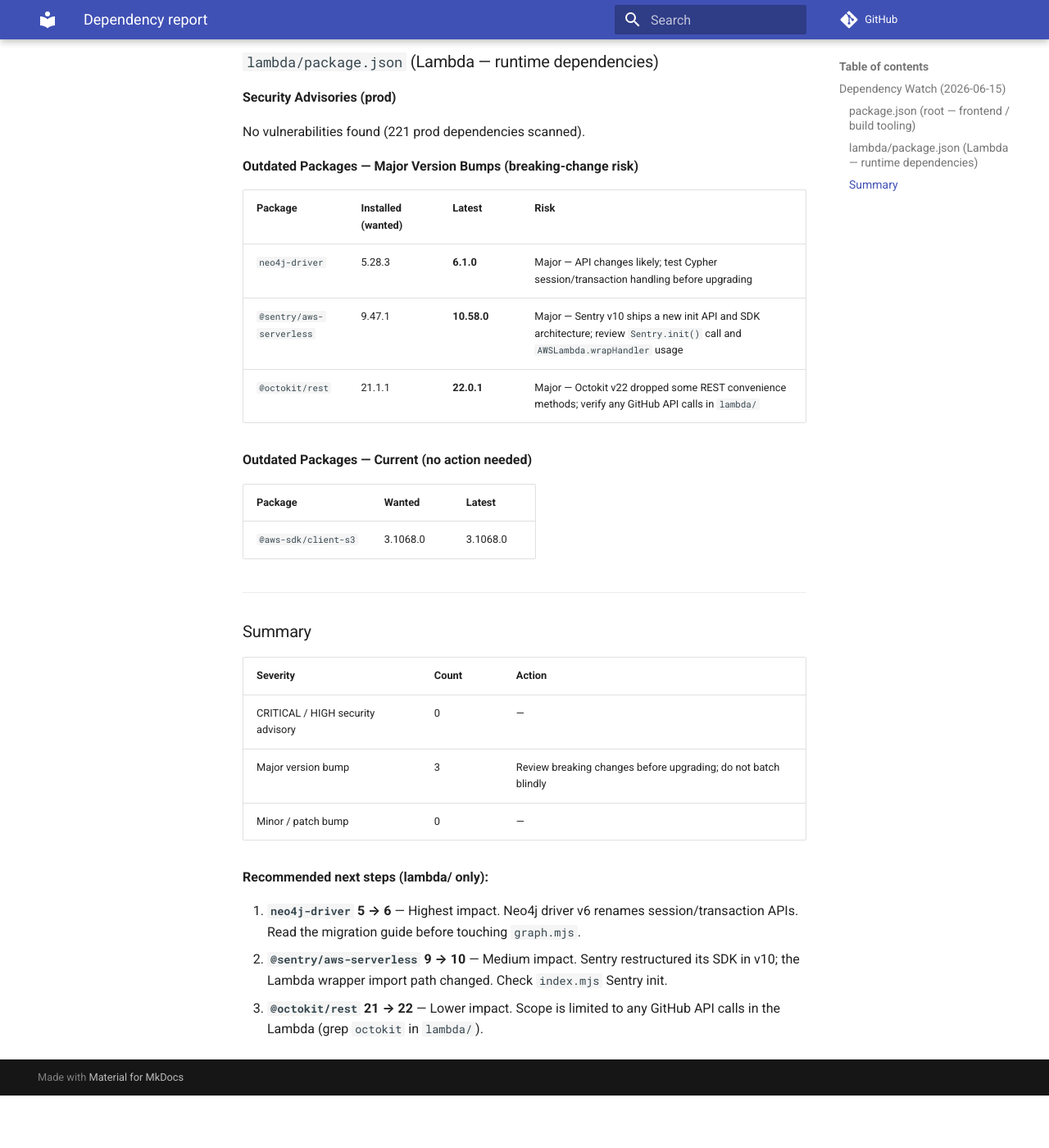
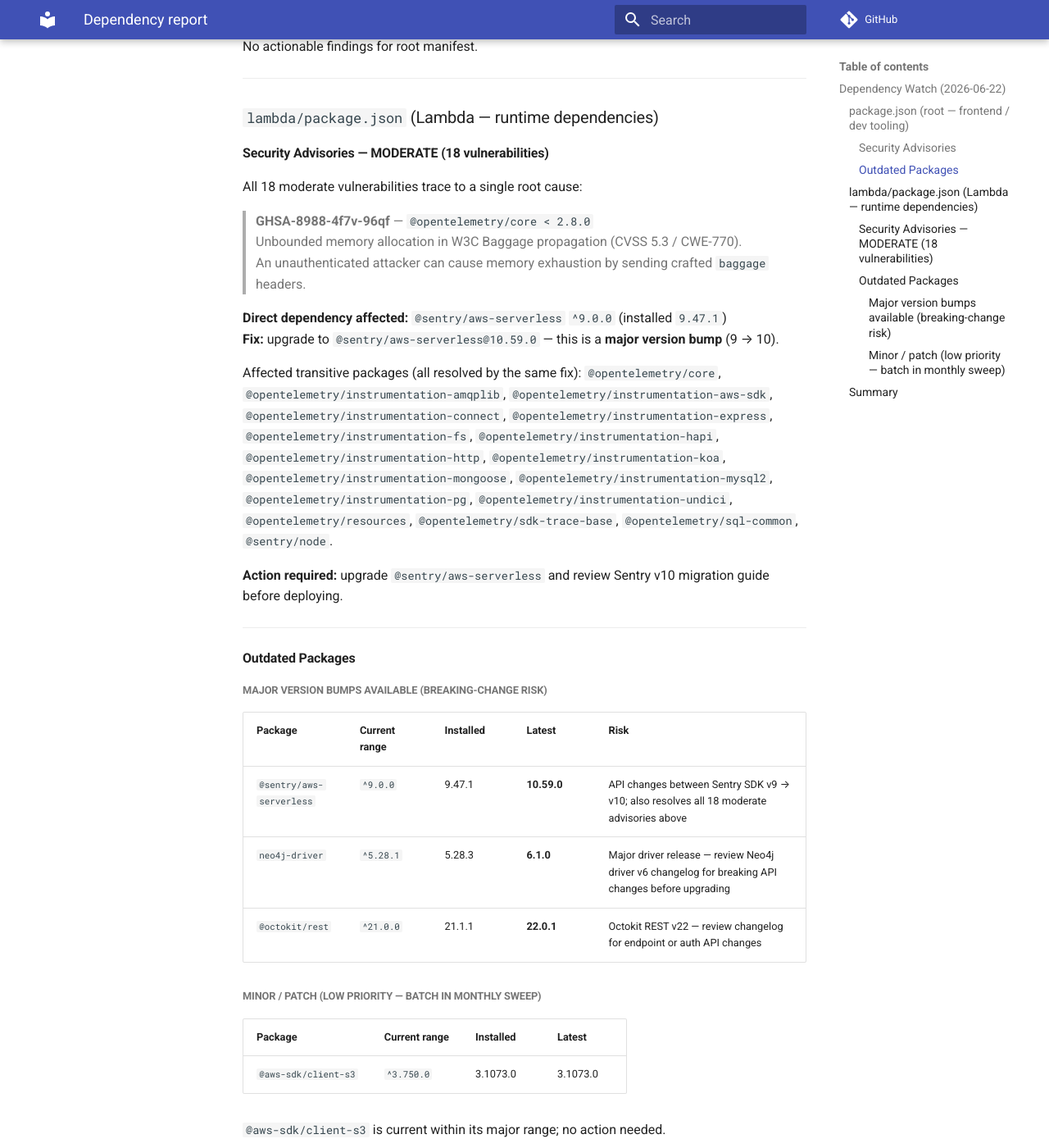
Before and after one commit to jaetill/carto, an MkDocs documentation site: the page built from docs/dependency-report.md, in a window 1280 px wide and 1400 px high, scrolled down 729 px. Shown: the whole window at 82% size. Built offline with MkDocs 1.6.1 and Material for MkDocs 9.7.7, drawn with Linux system fonts in a browser that asks for light colours; comment, search, counter and statistics services are not loaded; before the commit the page ends 2065 px from its top, so only the background shows below that; some of the changed text lies outside the part shown.

Commit message:
dep-watch: weekly report 2026-06-22

```diff
--- a/docs/dependency-report.md
+++ b/docs/dependency-report.md
@@ -1,57 +1,77 @@
-## Dependency Watch (2026-06-15)
+## Dependency Watch (2026-06-22)
 
 ---
 
-### `package.json` (root — frontend / build tooling)
+### `package.json` (root — frontend / dev tooling)
 
-**Security Advisories (prod)**
+#### Security Advisories
+No vulnerabilities found (0 prod, 0 total).
 
-No vulnerabilities found (21 prod dependencies scanned).
+#### Outdated Packages
+All prod dependencies resolve to their latest published versions within the declared semver ranges. No updates required.
 
-**Outdated Packages**
+| Package | Current range | Installed | Latest |
+|---|---|---|---|
+| `@sentry/browser` | `^10.53.1` | 10.59.0 | 10.59.0 |
+| `cytoscape` | `^3.31.0` | 3.34.0 | 3.34.0 |
+| `jszip` | `^3.10.1` | 3.10.1 | 3.10.1 |
 
-All production dependencies are current (installed version matches `wanted` and `latest`).
-
-| Package | Wanted | Latest | Change |
-|---|---|---|---|
-| `@sentry/browser` | 10.58.0 | 10.58.0 | ✓ current |
-| `cytoscape` | 3.34.0 | 3.34.0 | ✓ current |
-| `jszip` | 3.10.1 | 3.10.1 | ✓ current |
+No actionable findings for root manifest.
 
 ---
 
 ### `lambda/package.json` (Lambda — runtime dependencies)
 
-**Security Advisories (prod)**
+#### Security Advisories — MODERATE (18 vulnerabilities)
 
-No vulnerabilities found (221 prod dependencies scanned).
+All 18 moderate vulnerabilities trace to a single root cause:
 
-**Outdated Packages — Major Version Bumps (breaking-change risk)**
+> **GHSA-8988-4f7v-96qf** — `@opentelemetry/core < 2.8.0`
+> Unbounded memory allocation in W3C Baggage propagation (CVSS 5.3 / CWE-770).
+> An unauthenticated attacker can cause memory exhaustion by sending crafted `baggage` headers.
 
-| Package | Installed (wanted) | Latest | Risk |
+**Direct dependency affected:** `@sentry/aws-serverless` `^9.0.0` (installed `9.47.1`)
+**Fix:** upgrade to `@sentry/aws-serverless@10.59.0` — this is a **major version bump** (9 → 10).
+
+Affected transitive packages (all resolved by the same fix):
+`@opentelemetry/core`, `@opentelemetry/instrumentation-amqplib`,
+`@opentelemetry/instrumentation-aws-sdk`, `@opentelemetry/instrumentation-connect`,
+`@opentelemetry/instrumentation-express`, `@opentelemetry/instrumentation-fs`,
+`@opentelemetry/instrumentation-hapi`, `@opentelemetry/instrumentation-http`,
+`@opentelemetry/instrumentation-koa`, `@opentelemetry/instrumentation-mongoose`,
+`@opentelemetry/instrumentation-mysql2`, `@opentelemetry/instrumentation-pg`,
+`@opentelemetry/instrumentation-undici`, `@opentelemetry/resources`,
+`@opentelemetry/sdk-trace-base`, `@opentelemetry/sql-common`, `@sentry/node`.
+
+**Action required:** upgrade `@sentry/aws-serverless` and review Sentry v10 migration guide before deploying.
+
+---
+
+#### Outdated Packages
+
+##### Major version bumps available (breaking-change risk)
+
+| Package | Current range | Installed | Latest | Risk |
+|---|---|---|---|---|
+| `@sentry/aws-serverless` | `^9.0.0` | 9.47.1 | **10.59.0** | API changes between Sentry SDK v9 → v10; also resolves all 18 moderate advisories above |
+| `neo4j-driver` | `^5.28.1` | 5.28.3 | **6.1.0** | Major driver release — review Neo4j driver v6 changelog for breaking API changes before upgrading |
+| `@octokit/rest` | `^21.0.0` | 21.1.1 | **22.0.1** | Octokit REST v22 — review changelog for endpoint or auth API changes |
+
+##### Minor / patch (low priority — batch in monthly sweep)
+
+| Package | Current range | Installed | Latest |
 |---|---|---|---|
-| `neo4j-driver` | 5.28.3 | **6.1.0** | Major — API changes likely; test Cypher session/transaction handling before upgrading |
-| `@sentry/aws-serverless` | 9.47.1 | **10.58.0** | Major — Sentry v10 ships a new init API and SDK architecture; review `Sentry.init()` call and `AWSLambda.wrapHandler` usage |
-| `@octokit/rest` | 21.1.1 | **22.0.1** | Major — Octokit v22 dropped some REST convenience methods; verify any GitHub API calls in `lambda/` |
+| `@aws-sdk/client-s3` | `^3.750.0` | 3.1073.0 | 3.1073.0 |
 
-**Outdated Packages — Current (no action needed)**
-
-| Package | Wanted | Latest |
-|---|---|---|
-| `@aws-sdk/client-s3` | 3.1068.0 | 3.1068.0 |
+`@aws-sdk/client-s3` is current within its major range; no action needed.
 
 ---
 
 ### Summary
 
-| Severity | Count | Action |
-|---|---|---|
-| CRITICAL / HIGH security advisory | 0 | — |
-| Major version bump | 3 | Review breaking changes before upgrading; do not batch blindly |
-| Minor / patch bump | 0 | — |
+| Manifest | Critical | High | Moderate | Major bumps | Minor/patch |
+|---|---|---|---|---|---|
+| `package.json` (root) | 0 | 0 | 0 | 0 | 0 |
+| `lambda/package.json` | 0 | 0 | 18 | 3 | 0 |
 
-**Recommended next steps (lambda/ only):**
-
-1. **`neo4j-driver` 5 → 6** — Highest impact. Neo4j driver v6 renames session/transaction APIs. Read the migration guide before touching `graph.mjs`.
-2. **`@sentry/aws-serverless` 9 → 10** — Medium impact. Sentry restructured its SDK in v10; the Lambda wrapper import path changed. Check `index.mjs` Sentry init.
-3. **`@octokit/rest` 21 → 22** — Lower impact. Scope is limited to any GitHub API calls in the Lambda (grep `octokit` in `lambda/`).
+**Recommended immediate action:** upgrade `@sentry/aws-serverless` from `^9.0.0` → `^10.59.0` in `lambda/package.json` — this single change resolves all 18 moderate advisories and closes the major version gap for Sentry. Review the Sentry v10 and Neo4j driver v6 migration guides before scheduling those upgrades.
```
